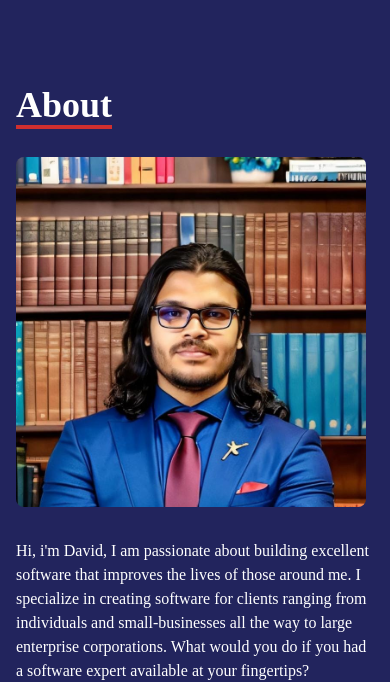
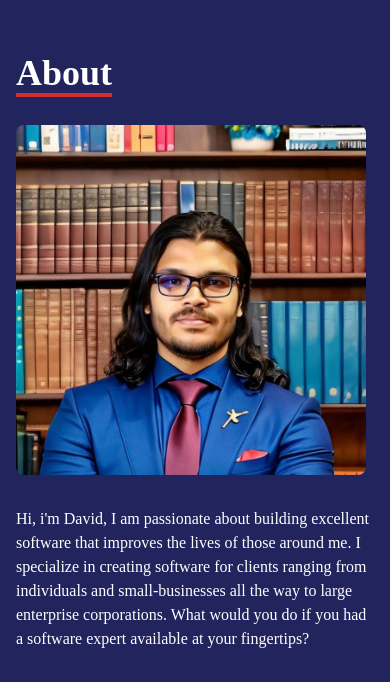
Before and after one commit to ATLora/VirtualCV, a React (Create React App) app: page / in a window 390 px wide. Shown: the part 882-1564 px from the top of the page. Built offline with nearby package versions, Linux system fonts and the light colour scheme.

Commit message:
Mobile screen colapse issue fixedx3

```diff
--- a/src/components/About.jsx
+++ b/src/components/About.jsx
@@ -5,7 +5,7 @@ import { BGCOLOR, PRIMARY, ACCENT, SECUNDARY } from "../data/colors";
 const About = () => {
   return (
     <div name="about" className={`w-full h-screen bg-[#22245D] text-white`}>
-      <div className="flex flex-col justify-center items-center w-full h-full">
+      <div className="sm:pb-4 pb-16 flex flex-col justify-center items-center w-full h-full">
         <div className="max-w-[1000px] w-full grid grid-cols-2 gap-8">
           <div className="sm:text-right pb-8 pl-4">
             <p
--- a/src/components/Work.jsx
+++ b/src/components/Work.jsx
@@ -9,7 +9,7 @@ const Work = () => {
 
   return (
     <div name="work" className={`w-full md:h-screen text-white bg-[#22245D]`}>
-      <div className="max-w-[1000px] mx-auto px-4 py-8 flex flex-col justify-center w-full h-full">
+      <div className="max-w-[1000px] mx-auto px-4 sm:pt-8 pt-16 flex flex-col justify-center w-full h-full">
         <div className="pb-8">
           <p
             className={`text-4xl font-bold inline border-b-4 border-[#D02F2F]`}
```
